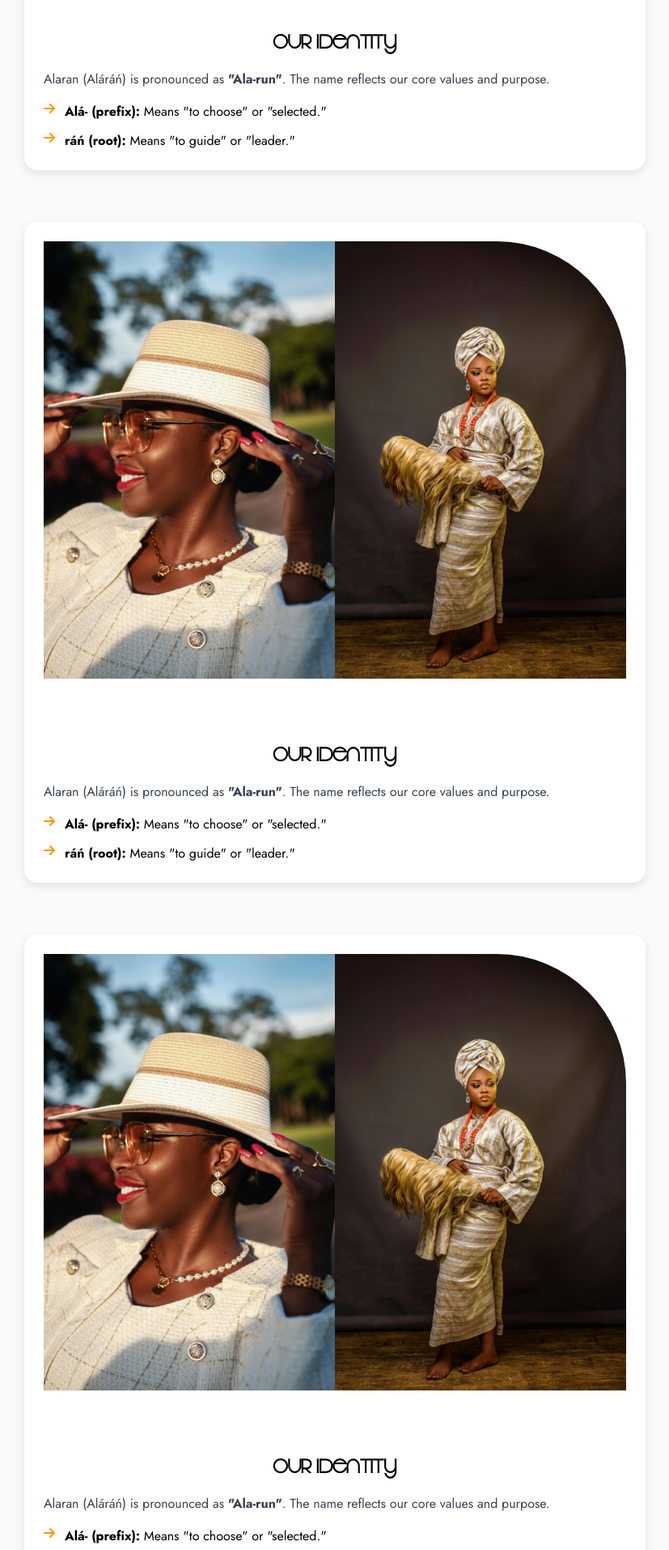
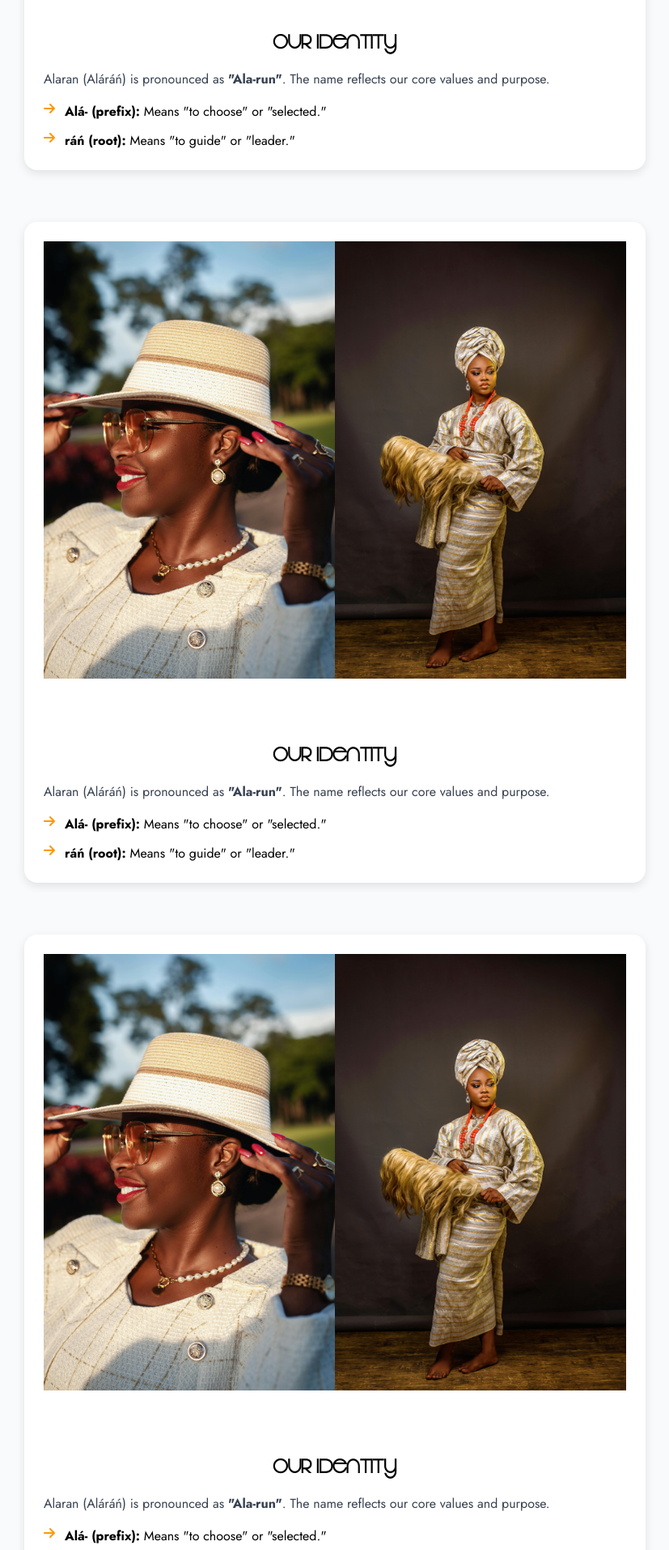
Before and after one commit to mrauthentik/Encanto, a React (Vite) app in the folder alaran/: page /brand in a window 1280 px wide. Shown: the part 1359-3273 px from the top of the page at 81% size, without its empty margins (226-1053 px from the left). Built offline with nearby package versions, Linux system fonts and the light colour scheme; a web font is replaced by a local one.

Commit message:
Update Brand component image class names for consistency

```diff
--- a/alaran/src/components/Brand.jsx
+++ b/alaran/src/components/Brand.jsx
@@ -73,7 +73,7 @@ const Brand = () => {
         >
                 <div className="brand-img-slide">
                     <img src={img} alt="" />
-                    <img src={img1} alt="" className='brand-img1' />
+                    <img src={img1} alt="" className='brand-img2' />
                 </div>
 
           <h2 className="text-2xl font-semibold mb-4 text-center">Our Identity</h2>
@@ -104,8 +104,8 @@ const Brand = () => {
           className="brand-breakdown max-w-3xl mx-auto bg-white rounded-2xl shadow-lg p-6"
         >
                 <div className="brand-img-slide">
-                    <img src={img} alt="" />
-                    <img src={img1} alt="" className='brand-img1' />
+                    <img src={img} alt="" className='brand-img3' />
+                    <img src={img1} alt=""  />
                 </div>
 
           <h2 className="text-2xl font-semibold mb-4 text-center">Our Identity</h2>
```
